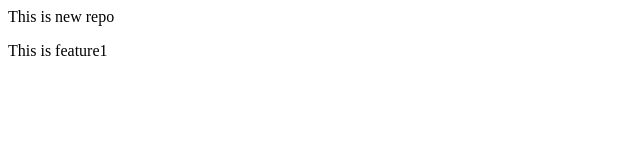
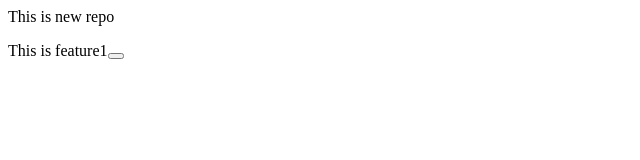
Before and after one commit to himanshukumar952527-a11y/learningGit, a plain HTML site: page index.html in a window 1280 px wide. Shown: the full height of the page, 0-640 px from the left. Drawn offline with Linux system fonts and the light colour scheme.

Commit message:
adding a button

```diff
--- a/index.html
+++ b/index.html
@@ -1,2 +1,2 @@
 <p>This is new repo</p>
-<P>This is feature1</P>
+<P>This is feature1<button></button></P>
```
